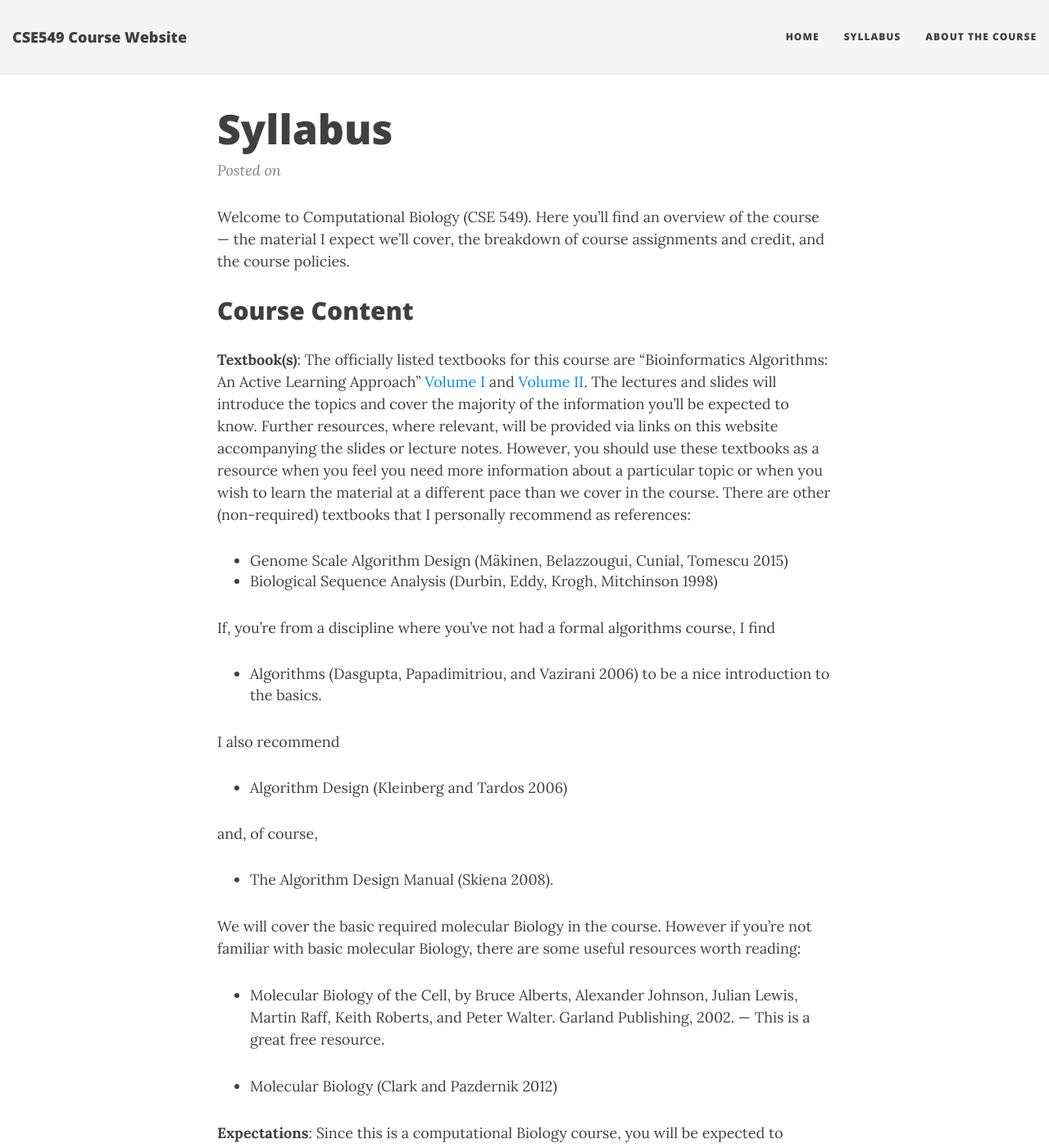
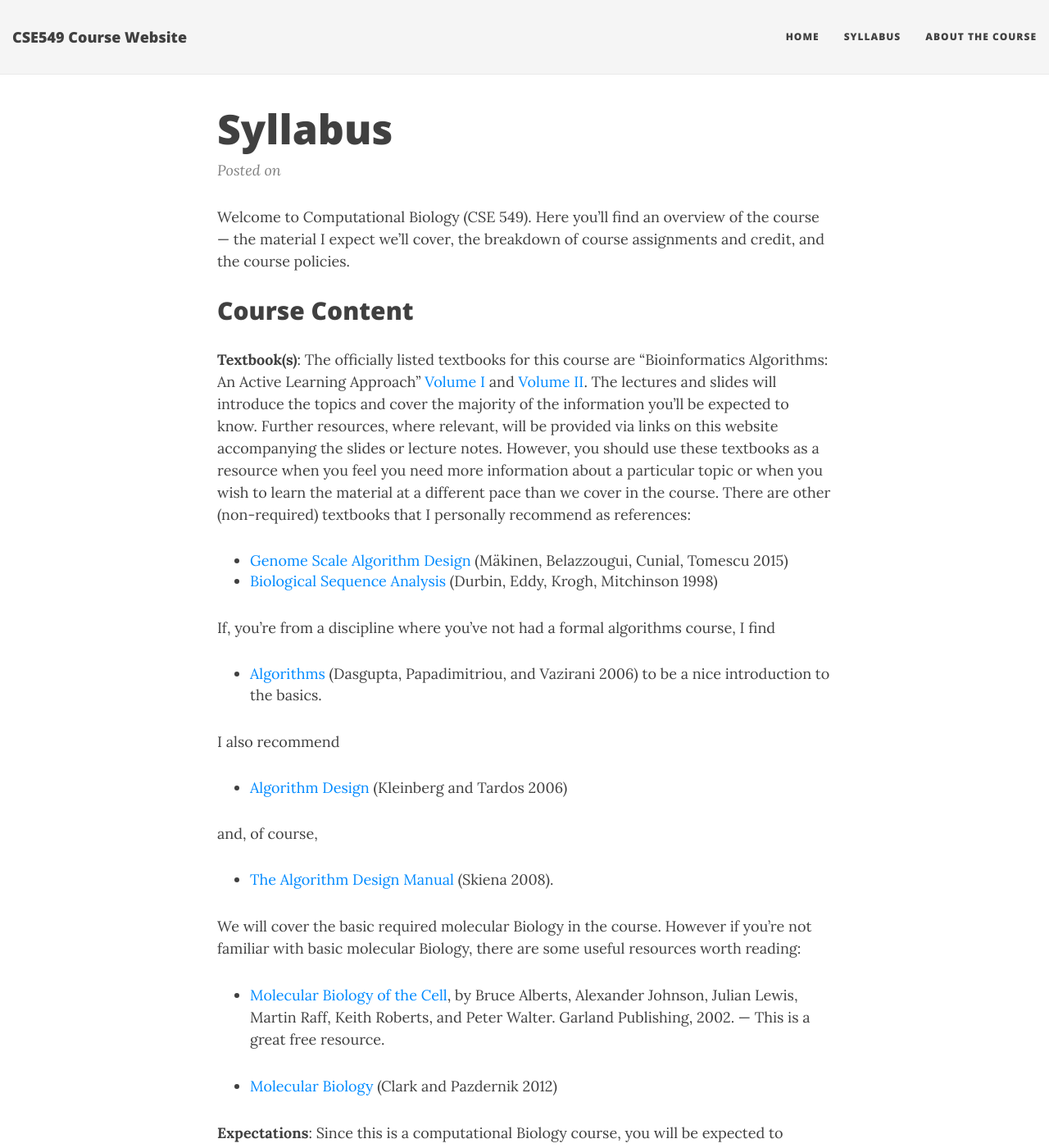
Before and after one commit to rob-p/CSE549F16, a Jekyll site: the page built from syllabus.md, in a window 1280 px wide and 1400 px high. Shown: the whole window at 82% size. Built offline with Jekyll 4.4.1, drawn with Linux system fonts in a browser that asks for light colours; nearby versions of some CDN libraries; some of the changed lines change nothing that is shown.

Commit message:
Add links to books.

```diff
--- a/syllabus.md
+++ b/syllabus.md
@@ -9,26 +9,26 @@ Welcome to Computational Biology (CSE 549). Here you'll find an overview of the
 
 **Textbook(s)**: The officially listed textbooks for this course are "Bioinformatics Algorithms: An Active Learning Approach" [Volume I](https://www.amazon.com/Bioinformatics-Algorithms-Active-Learning-Approach/dp/0990374610) and [Volume II](https://www.amazon.com/Bioinformatics-Algorithms-Active-Learning-Approach/dp/0990374629/ref=pd_sim_14_1?ie=UTF8&psc=1&refRID=40X4TFRTNNVP26HCPYX0). The lectures and slides will introduce the topics and cover the majority of the information you'll be expected to know. Further resources, where relevant, will be provided via links on this website accompanying the slides or lecture notes. However, you should use these textbooks as a resource when you feel you need more information about a particular topic or when you wish to learn the material at a different pace than we cover in the course.  There are other (non-required) textbooks that I personally recommend as references:
 
-- Genome Scale Algorithm Design (Mäkinen, Belazzougui, Cunial, Tomescu 2015)
-- Biological Sequence Analysis (Durbin, Eddy, Krogh, Mitchinson 1998)
+- [Genome Scale Algorithm Design](http://www.cs.helsinki.fi/group/gsa/book/) (Mäkinen, Belazzougui, Cunial, Tomescu 2015)
+- [Biological Sequence Analysis](http://www.amazon.com/Biological-Sequence-Analysis-Probabilistic-Proteins/dp/0521629713) (Durbin, Eddy, Krogh, Mitchinson 1998)
 
 If, you're from a discipline where you've not had a formal algorithms course, I find
 
-- Algorithms (Dasgupta, Papadimitriou, and Vazirani 2006) to be a nice introduction to the basics.
+- [Algorithms](http://beust.com/algorithms.pdf) (Dasgupta, Papadimitriou, and Vazirani 2006) to be a nice introduction to the basics.
 
 I also recommend
 
-- Algorithm Design (Kleinberg and Tardos 2006)
+- [Algorithm Design](http://www.amazon.com/Algorithm-Design-Jon-Kleinberg/dp/0321295358) (Kleinberg and Tardos 2006)
 
 and, of course,
 
-- The Algorithm Design Manual (Skiena 2008).
+- [The Algorithm Design Manual](http://www.amazon.com/gp/product/1848000693/ref=pd_lpo_sbs_dp_ss_3?pf_rd_p=1944687742&pf_rd_s=lpo-top-stripe-1&pf_rd_t=201&pf_rd_i=0321295358&pf_rd_m=ATVPDKIKX0DER&pf_rd_r=02TJC7H7CDMT55WH5X9V) (Skiena 2008).
 
 We will cover the basic required molecular Biology in the course. However if you're not familiar with basic molecular Biology, there are some useful resources worth reading:
 
-- Molecular Biology of the Cell, by Bruce Alberts, Alexander Johnson, Julian Lewis, Martin Raff, Keith Roberts, and Peter Walter. Garland Publishing, 2002. — This is a great free resource.
+- [Molecular Biology of the Cell](http://www.ncbi.nlm.nih.gov/books/bv.fcgi?call=bv.View..ShowTOC&rid=mboc4.TOC&depth=2), by Bruce Alberts, Alexander Johnson, Julian Lewis, Martin Raff, Keith Roberts, and Peter Walter. Garland Publishing, 2002. — This is a great free resource.
 
-- Molecular Biology (Clark and Pazdernik 2012)
+- [Molecular Biology](http://www.amazon.com/Molecular-Biology-Second-Edition-David/dp/0123785944) (Clark and Pazdernik 2012)
 
 **Expectations**: Since this is a computational Biology course, you will be expected to become familiar with the relevant Biology — it is an important and inextricable part of the material, and the underlying Biology provides motivation for the computational problems we will tackle.
 
```
